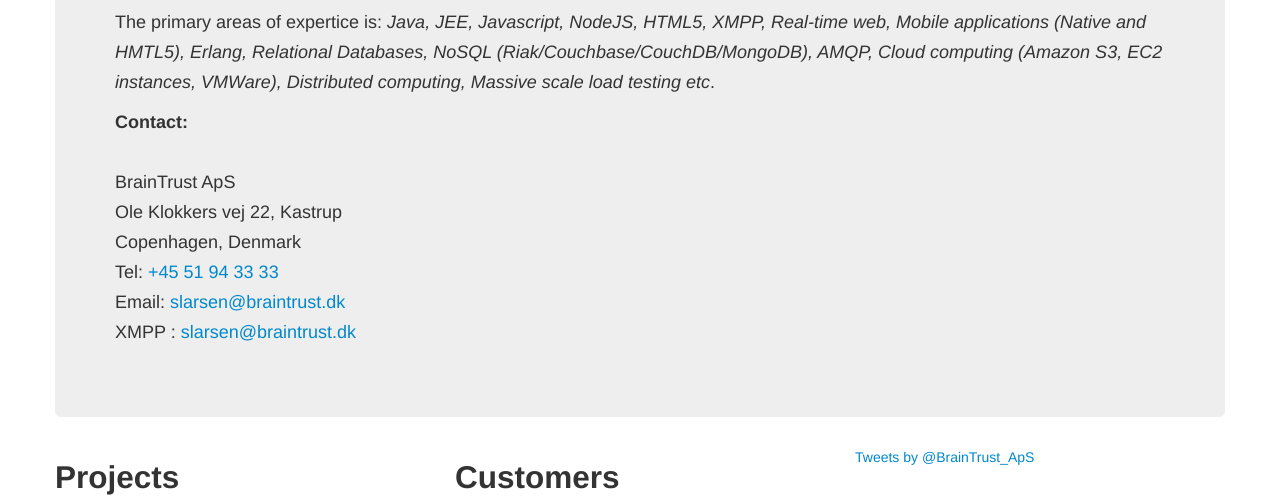
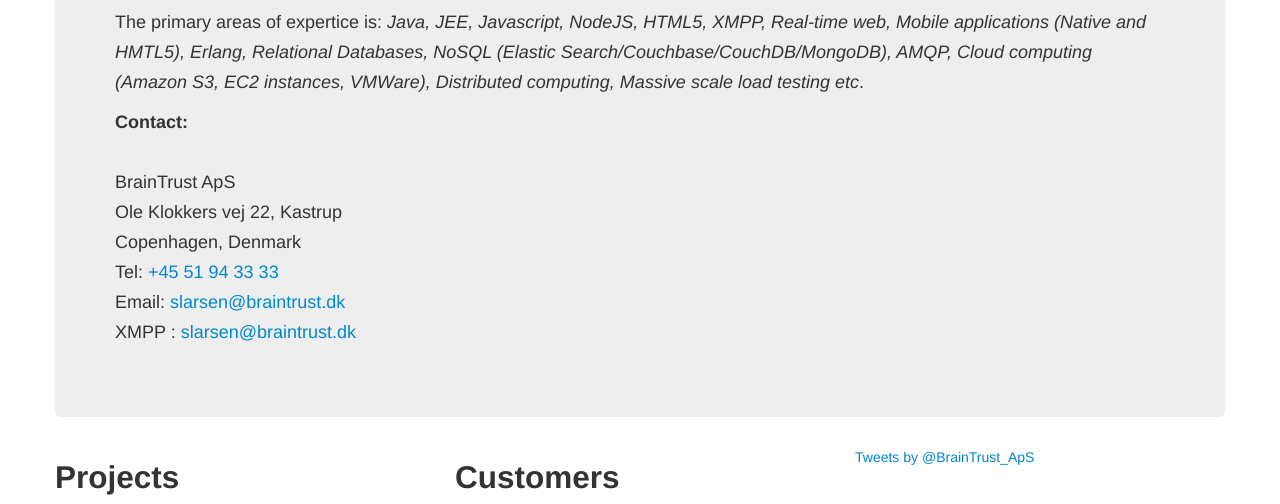
Before and after one commit to zooldk/braintrust.dk, a plain HTML site: page index.html in a window 1280 px wide. Shown: the part 253-757 px from the top of the page. Drawn offline with nearby package versions, Linux system fonts and the light colour scheme.

Commit message:
Nosql change

```diff
--- a/index.html
+++ b/index.html
@@ -77,7 +77,7 @@
                 <p> Braintrust is an agile consulting company that is located at Copenhagen. The company does <strong>software development, architecture, planning, product concepts, <a href="http://www.youtube.com/watch?v=44azH7DVBlo">talks</a> and <a href="http://www.slideshare.net/zooldk">presentations</a></strong>.
 				</p>
 				<p>
-					The primary areas of expertice is: <em>Java, JEE, Javascript, NodeJS, HTML5, XMPP, Real-time web, Mobile applications (Native and HMTL5), Erlang, Relational Databases, NoSQL (Riak/Couchbase/CouchDB/MongoDB), AMQP, Cloud computing (Amazon S3, EC2 instances, VMWare), Distributed computing, Massive scale load testing etc</em>.
+					The primary areas of expertice is: <em>Java, JEE, Javascript, NodeJS, HTML5, XMPP, Real-time web, Mobile applications (Native and HMTL5), Erlang, Relational Databases, NoSQL (Elastic Search/Couchbase/CouchDB/MongoDB), AMQP, Cloud computing (Amazon S3, EC2 instances, VMWare), Distributed computing, Massive scale load testing etc</em>.
 				</p>
 				<p>
 				<strong>Contact:</strong>
```
